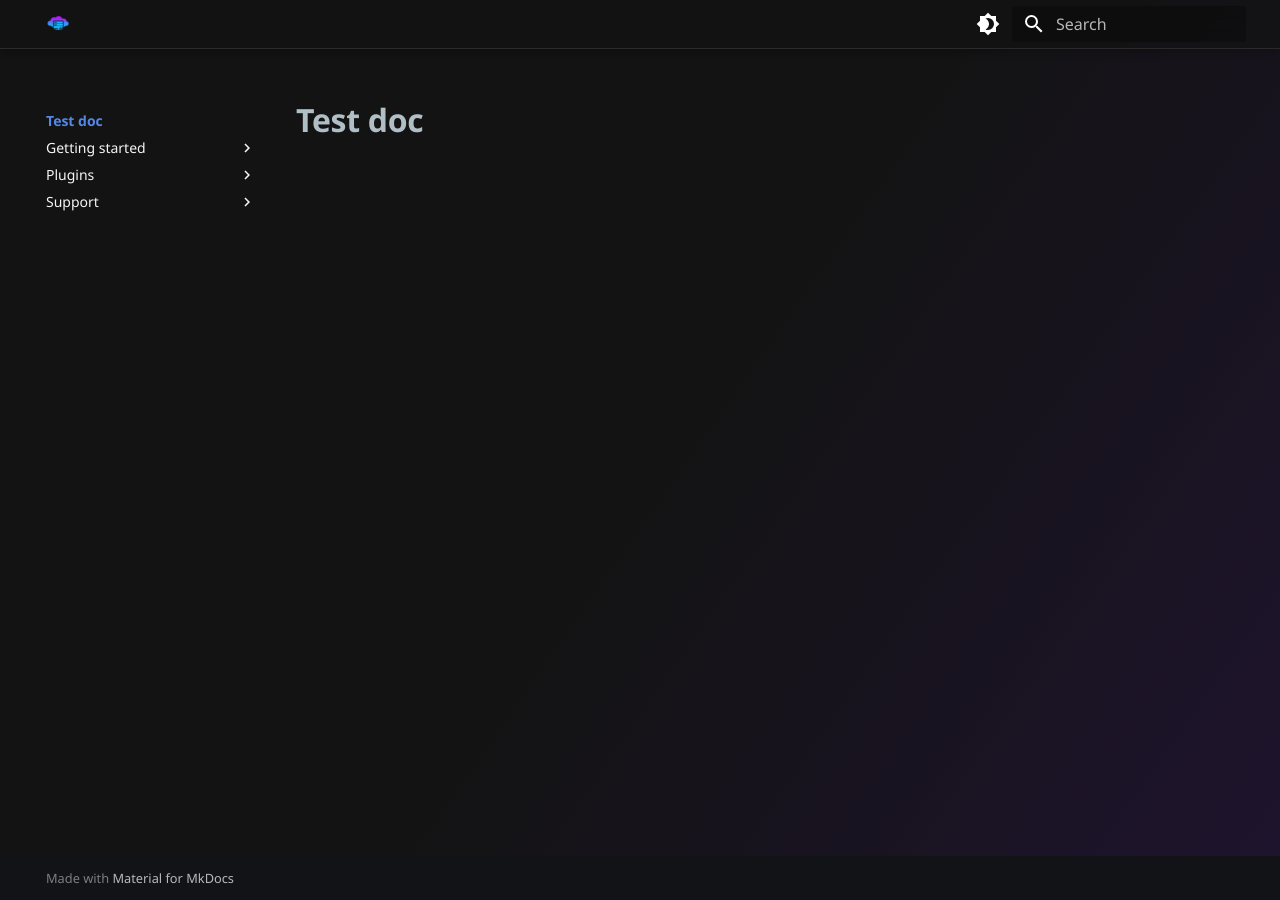
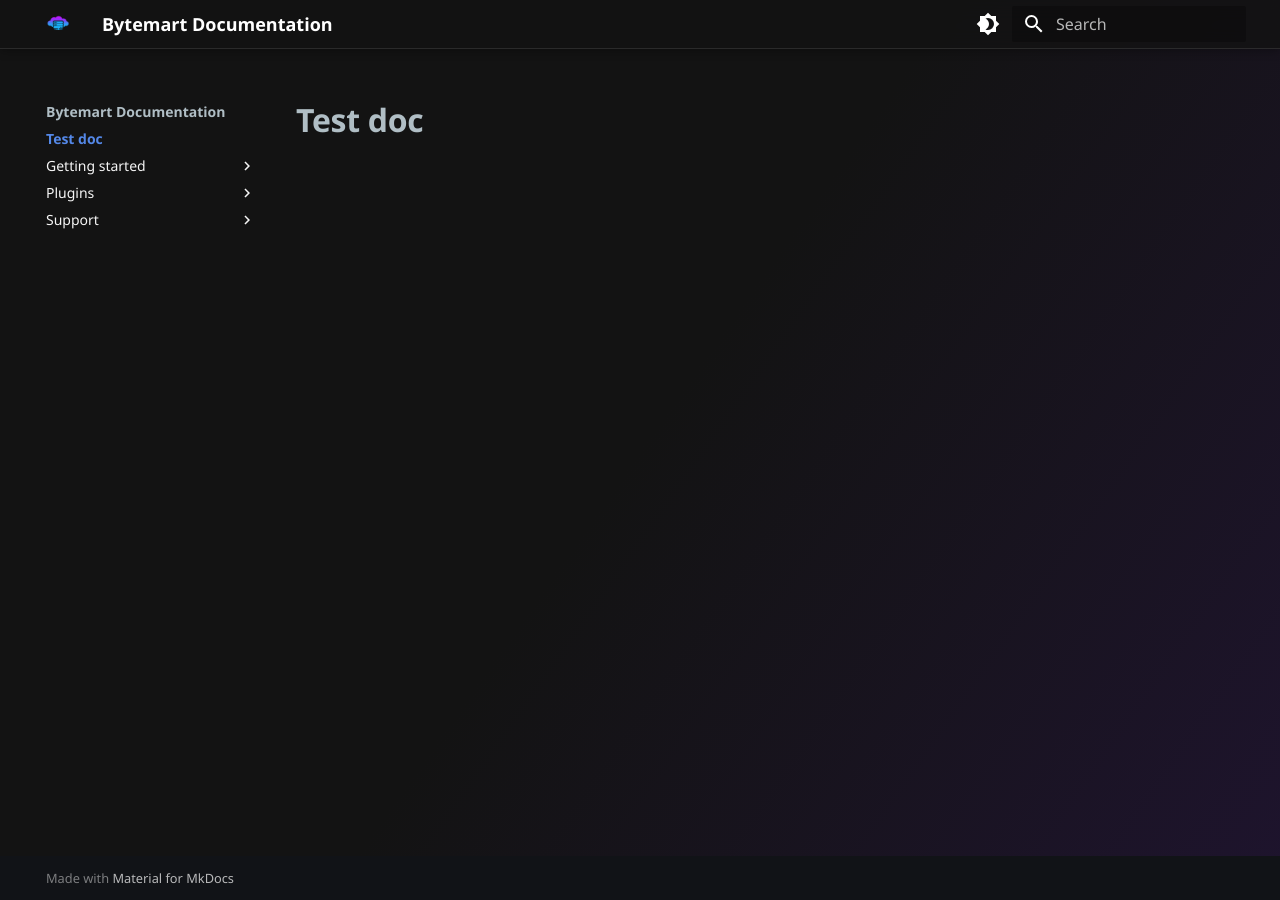
Before and after one commit to No-N4me/bytemart-documentation, an MkDocs documentation site: the page built from docs/index.md, in a window 1280 px wide. Built offline with MkDocs 1.6.1 and Material for MkDocs 9.7.7, drawn with Linux system fonts in a browser that asks for light colours.

Commit message:
Update docker-compose and mkdocs configuration for improved portability and clarity

```diff
--- a/docker-compose.yml
+++ b/docker-compose.yml
@@ -5,7 +5,7 @@
     ports:
       - "8000:8000"
     volumes:
-      - .:/docs
+      - ${PWD}:/docs
     # 'serve' starts the live server
     # '--dev-addr 0.0.0.0:8000' makes it accessible on your network
     command: serve --dev-addr 0.0.0.0:8000
--- a/mkdocs.yml
+++ b/mkdocs.yml
@@ -1,3 +1,5 @@
+site_name: Bytemart Documentation
+site_url: https://docs.bytemart.com
 theme:
   name: material
   logo: assets/bytemart_logo.png    # The main logo in the header navigation
```
